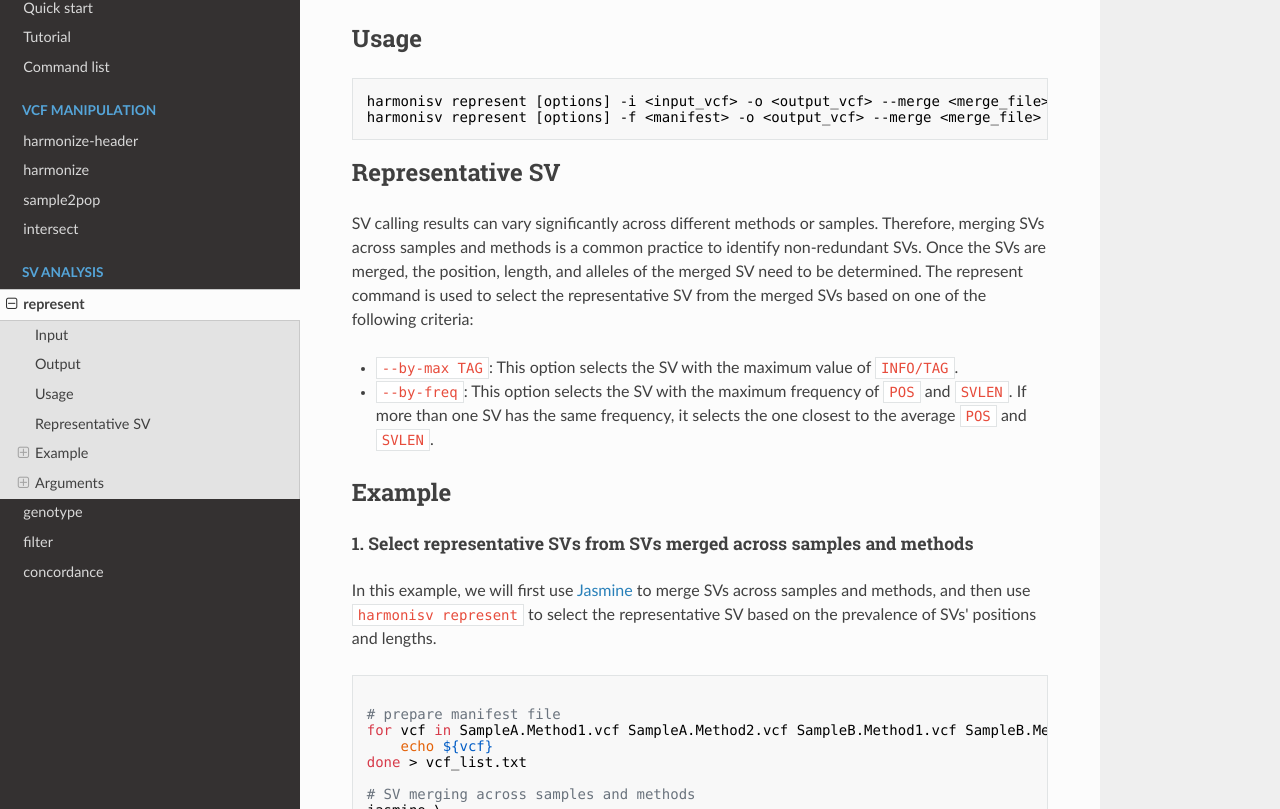
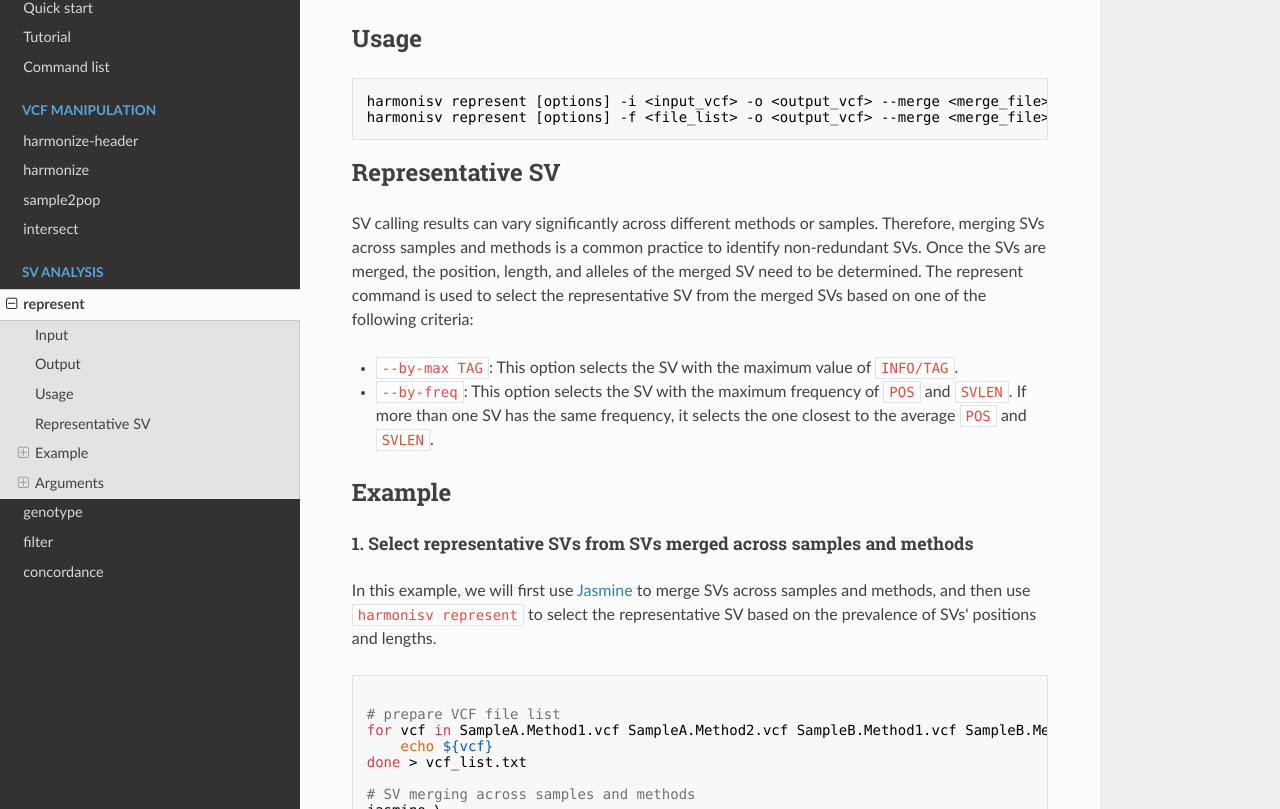
Before and after one commit to Han-Cao/HarmoniSV, an MkDocs documentation site: the page built from docs/SV_analysis/represent.md, in a window 1280 px wide and 1400 px high, scrolled down 575 px. Shown: the part 167-976 px from the top of the window. Built offline with MkDocs 1.6.1, drawn with Linux system fonts in a browser that asks for light colours; nearby versions of some CDN libraries; some of the changed text lies outside the part shown.

Commit message:
[UPD]: change represent -f to file list

````diff
--- a/docs/SV_analysis/represent.md
+++ b/docs/SV_analysis/represent.md
@@ -9,7 +9,7 @@ Select the representative SV from merged SVs
     - **Format**: bi-allelic VCF/BCF files following the VCF specification
     - **Required INFO**: `SVTYPE`, `SVLEN`, `AC`
     - **Required ID**: unique ID across all input VCFs
-- **Manifest file**:
+- **VCF file list**:
     - **Format**: one VCF per line
 - **SV merging results**:
     - **Format**: each line is comma-separated list of IDs of merged SVs, or the ID of unique SVs. Any SV merging method can be used. Particularly, we have tested [Jasmine] in the workflow.
@@ -22,7 +22,7 @@ Select the representative SV from merged SVs
 
 ``` bash
 harmonisv represent [options] -i <input_vcf> -o <output_vcf> --merge <merge_file>
-harmonisv represent [options] -f <manifest> -o <output_vcf> --merge <merge_file>
+harmonisv represent [options] -f <file_list> -o <output_vcf> --merge <merge_file>
 ```
 
 ## Representative SV
@@ -38,7 +38,7 @@ In this example, we will first use [Jasmine] to merge SVs across samples and met
 
 ``` bash
 
-# prepare manifest file
+# prepare VCF file list
 for vcf in SampleA.Method1.vcf SampleA.Method2.vcf SampleB.Method1.vcf SampleB.Method2.vcf; do
     echo ${vcf}
 done > vcf_list.txt
@@ -102,8 +102,8 @@ harmonisv represent \
 -i, --invcf VCF
 :   input VCF
 
--f, --manifest TSV
-:   manifest file, one VCF per line
+-f, --file-list TSV
+:   list of VCF files, one VCF per line
 
 -o, --outvcf VCF
 :   output VCF
````
Also changed, not shown: other parts of docs/SV_analysis/represent.md (+1 -1 lines), 2 other files.
